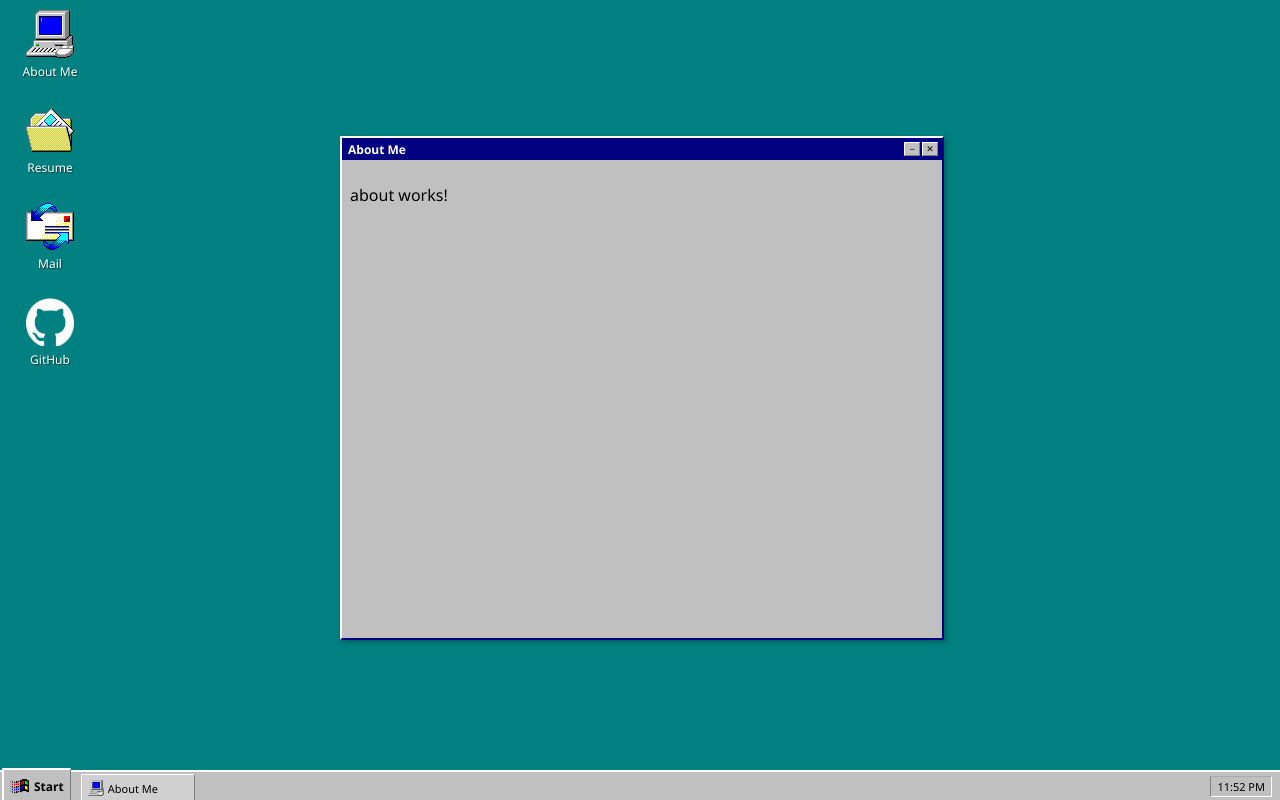
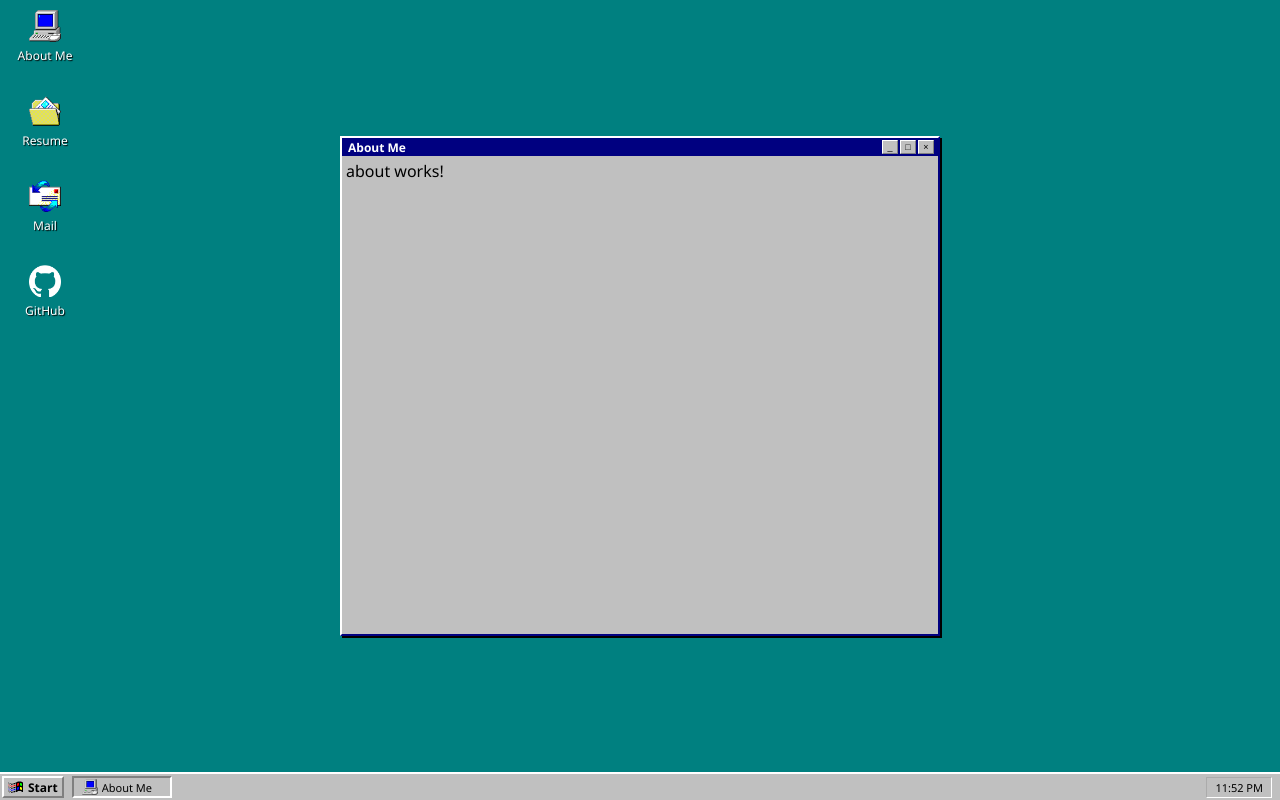
Before and after one commit to Kjelloo/portfolio, an Angular app: page / in a window 1280 px wide. Both pictures are taken after a click on the element "About Me". Built offline with nearby package versions, Linux system fonts and the light colour scheme.

Commit message:
Updating styling of windows

```diff
--- a/src/app/app.component.html
+++ b/src/app/app.component.html
@@ -1,12 +1,14 @@
 <app-desktop>
   <!-- Windows -->
-  <app-window windowId="about">
-    <app-about></app-about>
-  </app-window>
+  <ng-container *ngFor="let window of windows">
+    <app-window *ngIf="window.id === 'about'" [window]="window">
+      <app-about></app-about>
+    </app-window>
 
-  <app-window windowId="resume">
-    <app-resume></app-resume>
-  </app-window>
+    <app-window *ngIf="window.id === 'resume'" [window]="window">
+      <app-resume></app-resume>
+    </app-window>
+  </ng-container>
 
   <!-- Taskbar -->
   <app-taskbar></app-taskbar>
--- a/src/app/app.component.ts
+++ b/src/app/app.component.ts
@@ -1,11 +1,21 @@
 // app.component.ts
-import { Component } from '@angular/core';
+import { Component, OnInit } from '@angular/core';
+import { WindowService } from './services/window.service';
+import { Window } from './models/window.model';
 
 @Component({
   selector: 'app-root',
   templateUrl: './app.component.html',
   styleUrls: ['./app.component.css']
 })
-export class AppComponent {
-  title = 'Kjell Schoke';
+export class AppComponent implements OnInit {
+  windows: Window[] = [];
+
+  constructor(private windowService: WindowService) {}
+
+  ngOnInit() {
+    this.windowService.getWindows().subscribe(windows => {
+      this.windows = windows;
+    });
+  }
 }
--- a/src/app/components/desktop/desktop.component.css
+++ b/src/app/components/desktop/desktop.component.css
@@ -1,38 +1,58 @@
 .win98-desktop {
-  width: 100vw;
+  width: 100%;
   height: 100vh;
-  background-color: #008080;
+  background-color: var(--win98-bg);
   position: relative;
   overflow: hidden;
 }
 
 .desktop-background {
+  position: fixed;
+  top: 0;
+  left: 0;
   width: 100%;
-  height: calc(100% - 28px);
-  position: relative;
+  height: calc(100vh - 28px); /* Leave space for taskbar */
+  z-index: 1;
 }
 
 .desktop-icons {
   padding: 10px;
+  display: flex;
+  flex-direction: column;
+  align-items: flex-start;
+  gap: 16px;
+  z-index: 2;
+  position: relative;
 }
 
 .desktop-icon {
-  width: 80px;
-  text-align: center;
+  display: flex;
+  flex-direction: column;
+  align-items: center;
+  width: 70px;
+  margin-bottom: 15px;
   cursor: pointer;
-  margin-bottom: 10px;
 }
 
 .desktop-icon img {
-  width: 48px;
-  height: 48px;
+  width: 32px;
+  height: 32px;
   margin-bottom: 5px;
 }
 
 .desktop-icon span {
   color: white;
+  text-align: center;
   font-size: 12px;
-  text-shadow: 1px 1px 1px rgba(0, 0, 0, 0.5);
+  text-shadow: 1px 1px 1px black; /* For better readability on various backgrounds */
+}
+
+.desktop-icon:hover {
+  background-color: rgba(0, 0, 128, 0.3);
+}
+
+.desktop-icon:active {
+  background-color: rgba(0, 0, 128, 0.5);
 }
 
 .window-container {
--- a/src/app/components/taskbar/taskbar.component.css
+++ b/src/app/components/taskbar/taskbar.component.css
@@ -2,10 +2,10 @@
   position: fixed;
   bottom: 0;
   left: 0;
-  right: 0;
+  width: 100%;
   height: 28px;
-  background: #c0c0c0;
-  border-top: 2px solid #ffffff;
+  background-color: var(--win98-taskbar-bg);
+  border-top: 2px solid var(--win98-light);
   display: flex;
   align-items: center;
   z-index: 1000;
@@ -14,47 +14,49 @@
 .start-button {
   display: flex;
   align-items: center;
-  padding: 2px 6px;
-  height: 100%;
-  background: #c0c0c0;
-  border-right: 1px solid #808080;
+  padding: 2px 4px;
+  margin: 2px;
+  border: 2px solid;
+  border-color: var(--win98-light) var(--win98-dark) var(--win98-dark) var(--win98-light);
+  background-color: var(--win98-button-face);
   cursor: pointer;
-}
-
-.start-button:hover {
-  background: #d0d0d0;
+  height: 22px;
 }
 
 .start-button img {
-  width: 20px;
-  height: 20px;
+  width: 16px;
+  height: 16px;
   margin-right: 4px;
+}
+
+.start-button span {
+  font-weight: bold;
+  font-size: 12px;
 }
 
 .taskbar-items {
   display: flex;
-  flex: 1;
-  height: 100%;
-  padding: 2px;
+  margin-left: 4px;
+  flex-grow: 1;
 }
 
 .taskbar-item {
   display: flex;
   align-items: center;
-  padding: 2px 6px;
-  margin-right: 2px;
-  background: #c0c0c0;
-  border: 1px solid #808080;
-  border-top: 1px solid #ffffff;
-  border-left: 1px solid #ffffff;
+  padding: 2px 8px;
+  margin: 2px;
+  border: 2px solid;
+  border-color: var(--win98-light) var(--win98-dark) var(--win98-dark) var(--win98-light);
+  background-color: var(--win98-button-face);
+  min-width: 100px;
+  max-width: 150px;
+  height: 22px;
   cursor: pointer;
 }
 
 .taskbar-item.active {
-  background: #d0d0d0;
-  border: 1px solid #808080;
-  border-top: 1px solid #ffffff;
-  border-left: 1px solid #ffffff;
+  border-color: var(--win98-dark) var(--win98-light) var(--win98-light) var(--win98-dark);
+  background-color: var(--win98-button-face);
 }
 
 .taskbar-item img {
@@ -63,23 +65,31 @@
   margin-right: 4px;
 }
 
-.taskbar-clock {
-  padding: 2px 6px;
-  background: #c0c0c0;
-  border-left: 1px solid #808080;
+.taskbar-item span {
+  font-size: 11px;
+  white-space: nowrap;
+  overflow: hidden;
+  text-overflow: ellipsis;
 }
 
+.taskbar-clock {
+  margin-right: 8px;
+  padding: 2px 8px;
+  border: 1px inset #fff;
+  background-color: var(--win98-button-face);
+  font-size: 11px;
+}
+
+/* Start Menu */
 .start-menu {
   position: absolute;
   bottom: 28px;
   left: 0;
-  background: #c0c0c0;
-  border: 1px solid #808080;
-  border-top: 1px solid #ffffff;
-  border-left: 1px solid #ffffff;
-  padding: 4px;
-  min-width: 200px;
-  box-shadow: 2px 2px 5px rgba(0, 0, 0, 0.3);
+  width: 200px;
+  background-color: var(--win98-button-face);
+  border: 2px solid;
+  border-color: var(--win98-light) var(--win98-dark) var(--win98-dark) var(--win98-light);
+  z-index: 1001;
 }
 
 .not-selectable {
--- a/src/app/components/window/window.component.css
+++ b/src/app/components/window/window.component.css
@@ -1,56 +1,129 @@
+.window-container {
+  position: absolute;
+  top: 0;
+  left: 0;
+  width: 100%;
+  height: 100%;
+  z-index: 3; /* Higher than desktop icons but individual windows will have even higher z-index */
+  pointer-events: none; /* This is key - makes the container transparent to clicks */
+}
+
 .win98-window {
   position: absolute;
-  background: #c0c0c0;
-  border: 2px solid #808080;
-  border-top: 2px solid #ffffff;
-  border-left: 2px solid #ffffff;
-  box-shadow: 2px 2px 5px rgba(0, 0, 0, 0.3);
-  display: flex;
-  flex-direction: column;
+  background-color: var(--win98-window-bg);
+  border: 2px solid;
+  border-color: var(--win98-light) var(--win98-dark) var(--win98-dark) var(--win98-light);
+  box-shadow: 2px 2px 0 var(--win98-shadow);
+  overflow: hidden;
   pointer-events: auto;
+  min-width: 200px;
+  min-height: 100px;
 }
 
 .win98-window.maximized {
-  width: 100% !important;
-  height: calc(100% - 28px) !important;
-  left: 0 !important;
-  top: 0 !important;
+  top: 8px !important;
+  left: 8px !important;
+  right: 8px !important;
+  bottom: 36px !important; /* 28px for taskbar + 8px for bottom spacing */
+  width: calc(100% - 16px) !important;
+  height: calc(100vh - 72px) !important; /* 28px for taskbar + 16px for top/bottom spacing + 28px for window title bar */
+  border-width: 2px !important;
+  box-shadow: 2px 2px 0 var(--win98-shadow) !important;
 }
 
+/* Title Bar */
 .win98-title-bar {
-  background: #000080;
-  color: white;
+  background-color: var(--win98-highlight);
+  color: var(--win98-light);
   padding: 2px 4px;
   display: flex;
   justify-content: space-between;
   align-items: center;
+  font-weight: bold;
+  font-size: 12px;
+  height: 18px;
   cursor: move;
-  user-select: none;
 }
 
 .title-bar-text {
-  font-weight: bold;
+  margin-left: 2px;
+}
+
+.title-bar-controls {
+  display: flex;
 }
 
 .title-bar-controls button {
-  background: #c0c0c0;
-  border: 1px solid #808080;
-  border-top: 1px solid #ffffff;
-  border-left: 1px solid #ffffff;
-  padding: 2px 6px;
+  width: 16px;
+  height: 14px;
   margin-left: 2px;
-  cursor: pointer;
+  display: flex;
+  align-items: center;
+  justify-content: center;
+  border: 1px solid;
+  border-color: var(--win98-light) var(--win98-dark) var(--win98-dark) var(--win98-light);
+  background-color: var(--win98-button-face);
+  color: var(--win98-text);
+  position: relative;
+  font-size: 9px;
 }
 
-.title-bar-controls button:hover {
-  background: #d0d0d0;
+.title-bar-controls button:active {
+  border-color: var(--win98-dark) var(--win98-light) var(--win98-light) var(--win98-dark);
 }
 
+/* Window Content */
 .win98-window-content {
-  flex: 1;
-  padding: 8px;
+  padding: 4px;
+  cursor: default;
+  height: calc(100% - 26px);
   overflow: auto;
-  background: #c0c0c0;
+}
+
+/* Resize Handles */
+.resize-handle {
+  position: absolute;
+  width: 16px;
+  height: 16px;
+  background-color: transparent;
+  z-index: 1;
+}
+
+.resize-handle.bottom-left {
+  bottom: 0;
+  left: 0;
+  cursor: sw-resize;
+}
+
+.resize-handle.bottom-right {
+  bottom: 0;
+  right: 0;
+  cursor: se-resize;
+}
+
+/* Mobile Responsive Adjustments */
+@media (max-width: 768px) {
+  .title-bar-controls button {
+    min-width: 24px;
+    min-height: 24px;
+    margin-left: 4px;
+  }
+
+  .win98-title-bar {
+    height: 30px;
+    font-size: 10px;
+  }
+
+  .win98-window.maximized {
+    top: 0 !important;
+    left: 0 !important;
+    right: 0 !important;
+    bottom: 28px !important;
+    width: 100% !important;
+    height: calc(100vh - 28px) !important;
+    border-width: 2px 0 0 0 !important;
+    box-shadow: none !important;
+  }
 }
 
 .win98-window.active {
--- a/src/app/components/window/window.component.html
+++ b/src/app/components/window/window.component.html
@@ -1,7 +1,5 @@
-<div *ngIf="window?.isOpen"
-     cdkDrag
-     (cdkDragStarted)="onDragStarted($event)"
-     (cdkDragEnded)="onDragEnded($event)"
+<div *ngIf="window?.isOpen && !window?.isMinimized"
+     #windowElement
      class="win98-window"
      [class.maximized]="window?.isMaximized"
      [class.active]="isActive"
@@ -9,18 +7,21 @@
        'z-index': isActive ? 10 : 5,
        'width': window?.size?.width || '600px',
        'height': window?.size?.height || '400px',
-       'left': window?.position?.x + 'px' || '0',
-       'top': window?.position?.y + 'px' || '0'
+       'left': (window?.position?.x || 0) + 'px',
+       'top': (window?.position?.y || 0) + 'px'
      }"
-     (mousedown)="focusWindow()">
-  <div class="win98-title-bar" cdkDragHandle>
+     (mousedown)="startDragging($event)">
+  <div class="win98-title-bar">
     <div class="title-bar-text">{{ window?.title || 'Window' }}</div>
     <div class="title-bar-controls">
-      <button aria-label="Minimize" (click)="minimizeWindow()">&#x2212;</button>
-      <button aria-label="Close" (click)="closeWindow()">&#x2715;</button>
+      <button aria-label="Minimize" (click)="minimize()">_</button>
+      <button aria-label="Maximize" (click)="toggleMaximize()">□</button>
+      <button aria-label="Close" (click)="close()">×</button>
     </div>
   </div>
   <div class="win98-window-content">
     <ng-content></ng-content>
   </div>
+  <div class="resize-handle bottom-left" (mousedown)="startResizing($event, 'bottom-left')"></div>
+  <div class="resize-handle bottom-right" (mousedown)="startResizing($event, 'bottom-right')"></div>
 </div>
--- a/src/app/components/window/window.component.ts
+++ b/src/app/components/window/window.component.ts
@@ -1,4 +1,4 @@
-import { Component, Input, OnInit } from '@angular/core';
+import { Component, Input, OnInit, OnDestroy, ElementRef, ViewChild } from '@angular/core';
 import { CdkDragEnd, CdkDragStart } from '@angular/cdk/drag-drop';
 import { WindowService } from '../../services/window.service';
 import { Window } from '../../models/window.model';
@@ -8,51 +8,118 @@ import { Window } from '../../models/window.model';
   templateUrl: './window.component.html',
   styleUrls: ['./window.component.css']
 })
-export class WindowComponent implements OnInit {
-  @Input() windowId!: string;
-  window: Window | null = null;
-  isActive: boolean = false;
+export class WindowComponent implements OnInit, OnDestroy {
+  @Input() window!: Window;
+  @ViewChild('windowElement') windowElement!: ElementRef;
+
+  isActive = false;
+  isDragging = false;
+  isResizing = false;
+  resizeHandle: 'bottom-left' | 'bottom-right' | null = null;
+  startX = 0;
+  startY = 0;
+  startWidth = 0;
+  startHeight = 0;
+  startLeft = 0;
+  startTop = 0;
 
   constructor(private windowService: WindowService) {}
 
   ngOnInit() {
-    this.windowService.getWindows().subscribe(windows => {
-      this.window = windows.find(w => w.id === this.windowId) || null;
+    if (!this.window) {
+      console.error('Window component initialized without window data');
+      return;
+    }
+
+    this.windowService.getActiveWindowId().subscribe(id => {
+      this.isActive = id === this.window.id;
     });
 
-    this.windowService.getActiveWindowId().subscribe(activeId => {
-      this.isActive = activeId === this.windowId;
-    });
+    // Add global mouse event listeners
+    document.addEventListener('mousemove', this.handleMouseMove.bind(this));
+    document.addEventListener('mouseup', this.handleMouseUp.bind(this));
   }
 
-  onDragStarted(event: CdkDragStart) {
-    this.windowService.setActiveWindow(this.windowId);
+  ngOnDestroy() {
+    // Remove global mouse event listeners
+    document.removeEventListener('mousemove', this.handleMouseMove.bind(this));
+    document.removeEventListener('mouseup', this.handleMouseUp.bind(this));
   }
 
-  onDragEnded(event: CdkDragEnd) {
-    const dragDelta = event.source.getFreeDragPosition();
-    if (this.window) {
-      this.windowService.updateWindowPosition(this.windowId, {
-        x: this.window.position.x + dragDelta.x,
-        y: this.window.position.y + dragDelta.y
-      });
+  startDragging(event: MouseEvent) {
+    if (!this.window) return;
+    if (event.target instanceof HTMLElement && event.target.closest('.title-bar-controls')) {
+      return;
     }
-    event.source.reset();
+    this.isDragging = true;
+    this.startX = event.clientX - this.window.position.x;
+    this.startY = event.clientY - this.window.position.y;
+    this.windowService.setActiveWindow(this.window.id);
   }
 
-  closeWindow() {
-    this.windowService.closeWindow(this.windowId);
+  startResizing(event: MouseEvent, handle: 'bottom-left' | 'bottom-right') {
+    if (!this.window || !this.windowElement) return;
+    if (this.window.isMaximized) return;
+    this.isResizing = true;
+    this.resizeHandle = handle;
+    this.startX = event.clientX;
+    this.startY = event.clientY;
+    this.startWidth = this.windowElement.nativeElement.offsetWidth;
+    this.startHeight = this.windowElement.nativeElement.offsetHeight;
+    this.startLeft = this.window.position.x;
+    this.startTop = this.window.position.y;
+    this.windowService.setActiveWindow(this.window.id);
   }
 
-  minimizeWindow() {
-    this.windowService.minimizeWindow(this.windowId);
+  handleMouseMove(event: MouseEvent) {
+    if (!this.window) return;
+    if (this.isDragging) {
+      const newX = event.clientX - this.startX;
+      const newY = event.clientY - this.startY;
+      this.windowService.updateWindowPosition(this.window.id, { x: newX, y: newY });
+    } else if (this.isResizing && this.resizeHandle) {
+      const deltaX = event.clientX - this.startX;
+      const deltaY = event.clientY - this.startY;
+
+      if (this.resizeHandle === 'bottom-right') {
+        const newWidth = Math.max(200, this.startWidth + deltaX);
+        const newHeight = Math.max(100, this.startHeight + deltaY);
+        this.windowService.updateWindowSize(this.window.id, {
+          width: `${newWidth}px`,
+          height: `${newHeight}px`
+        });
+      } else if (this.resizeHandle === 'bottom-left') {
+        const newWidth = Math.max(200, this.startWidth - deltaX);
+        const newHeight = Math.max(100, this.startHeight + deltaY);
+        const newX = this.startLeft + deltaX;
+
+        this.windowService.updateWindowPosition(this.window.id, { x: newX, y: this.startTop });
+        this.windowService.updateWindowSize(this.window.id, {
+          width: `${newWidth}px`,
+          height: `${newHeight}px`
+        });
+      }
+    }
+  }
+
+  handleMouseUp() {
+    this.isDragging = false;
+    this.isResizing = false;
+    this.resizeHandle = null;
+  }
+
+  minimize() {
+    if (!this.window) return;
+    this.windowService.minimizeWindow(this.window.id);
   }
 
   toggleMaximize() {
-    this.windowService.toggleMaximize(this.windowId);
+    if (!this.window) return;
+    this.windowService.toggleMaximize(this.window.id);
   }
 
-  focusWindow() {
-    this.windowService.setActiveWindow(this.windowId);
+  close() {
+    if (!this.window) return;
+    this.windowService.closeWindow(this.window.id);
   }
 }
--- a/src/app/models/window.model.ts
+++ b/src/app/models/window.model.ts
@@ -27,11 +27,24 @@ export interface Window {
   title: string;
   isOpen: boolean;
   isMaximized: boolean;
-  position: { x: number; y: number };
-  size: { width: string; height: string };
-  previousSize?: { width: string; height: string };
-  previousPosition?: { x: number; y: number };
+  isMinimized: boolean;
+  position: {
+    x: number;
+    y: number;
+  };
+  size: {
+    width: string;
+    height: string;
+  };
   zIndex: number;
+  previousSize?: {
+    width: string;
+    height: string;
+  };
+  previousPosition?: {
+    x: number;
+    y: number;
+  };
 }
 
 export interface DesktopIcon {
--- a/src/styles.css
+++ b/src/styles.css
@@ -15,12 +15,52 @@
 }
 
 /* Global Styles */
+* {
+  margin: 0;
+  padding: 0;
+  box-sizing: border-box;
+}
+
 body {
   font-family: 'MS Sans Serif', 'Segoe UI', Tahoma, Geneva, Verdana, sans-serif;
   margin: 0;
   padding: 0;
   overflow: hidden;
   color: var(--win98-text);
+}
+
+/* Common utility classes */
+.not-selectable {
+  -webkit-touch-callout: none;
+  -webkit-user-select: none;
+  -khtml-user-select: none;
+  -moz-user-select: none;
+  -ms-user-select: none;
+  user-select: none;
+}
+
+/* Windows 98 Button */
+.win98-button {
+  background-color: var(--win98-button-face);
+  border: 2px solid;
+  border-color: var(--win98-light) var(--win98-dark) var(--win98-dark) var(--win98-light);
+  box-shadow: 1px 1px 0 var(--win98-shadow);
+  padding: 2px 8px;
+  font-size: 12px;
+  cursor: pointer;
+}
+
+.win98-button:active {
+  border-color: var(--win98-dark) var(--win98-light) var(--win98-light) var(--win98-dark);
+  box-shadow: inset 1px 1px 0 var(--win98-dark);
+}
+
+/* Mobile Responsive Adjustments */
+@media (max-width: 768px) {
+  .win98-button {
+    min-height: 30px;
+    padding: 6px 12px;
+  }
 }
 
 /* Desktop */
@@ -369,22 +409,6 @@ body {
   height: 20px;
 }
 
-/* Windows 98 Button */
-.win98-button {
-  background-color: var(--win98-button-face);
-  border: 2px solid;
-  border-color: var(--win98-light) var(--win98-dark) var(--win98-dark) var(--win98-light);
-  box-shadow: 1px 1px 0 var(--win98-shadow);
-  padding: 2px 8px;
-  font-size: 12px;
-  cursor: pointer;
-}
-
-.win98-button:active {
-  border-color: var(--win98-dark) var(--win98-light) var(--win98-light) var(--win98-dark);
-  box-shadow: inset 1px 1px 0 var(--win98-dark);
-}
-
 .desktop-icon {
   display: flex;
   flex-direction: column;
@@ -426,18 +450,4 @@ body {
     height: 30px;
     font-size: 10px;
   }
-
-  .win98-button {
-    min-height: 30px;
-    padding: 6px 12px;
-  }
 }
-
-.not-selectable {
-  -webkit-touch-callout: none;
-  -webkit-user-select: none;
-  -khtml-user-select: none;
-  -moz-user-select: none;
-  -ms-user-select: none;
-  user-select: none;
-}
```
Also changed, not shown: src/app/components/about/about.component.css (added, +32 -0 lines), src/app/components/resume/resume.component.css (added, +87 -0 lines), src/app/services/window.service.ts (+21 -1 lines).
